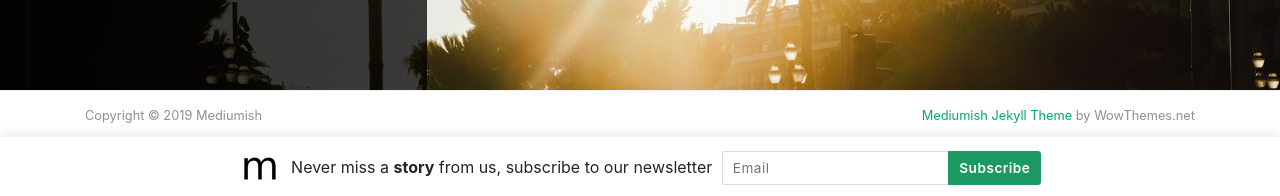
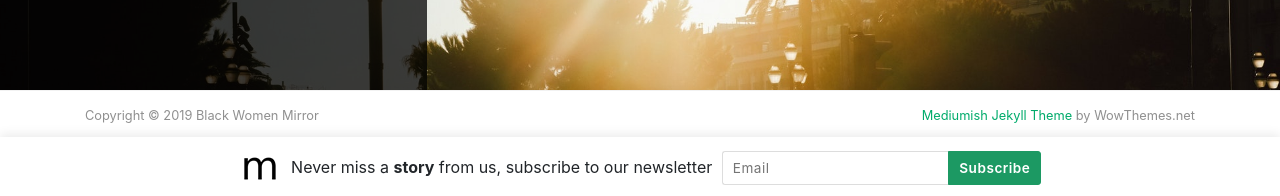
Before and after one commit to black-women-mirror/black-women-mirror, a Jekyll site: the page built from index.html, in a window 1280 px wide and 900 px high, scrolled down 1540 px. Shown: the part 701-897 px from the top of the window. Built offline with Jekyll 4.4.1, drawn with Linux system fonts in a browser that asks for light colours; nearby versions of some CDN libraries; the list of posts is cut into pages by our own code; some of the changed text lies outside the part shown.

Commit message:
Update _config.yml

```diff
--- a/_config.yml
+++ b/_config.yml
@@ -1,6 +1,6 @@
 # Site
-name: "Mediumish"
-title: "Mediumish"
+name: "Black Women Mirror"
+title: "Black Women Mirror"
 description: "Jekyll template, Medium styled, free for bloggers."
 logo: 'assets/images/logo.png'
 favicon: 'assets/images/logo.png'
```
